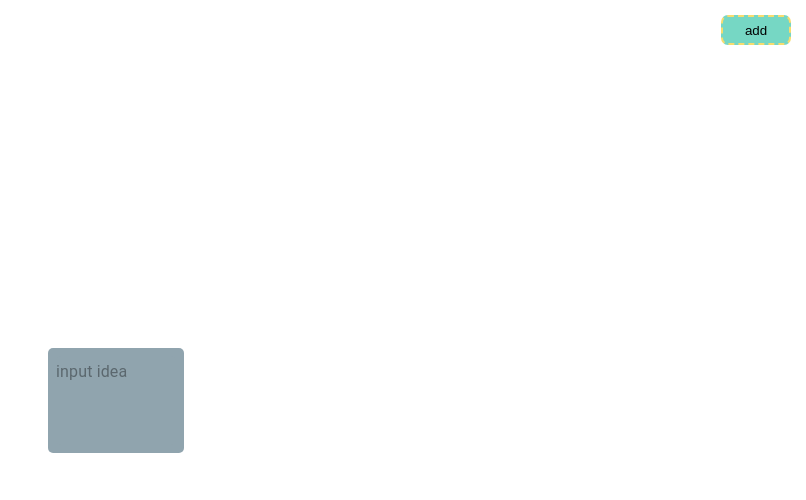
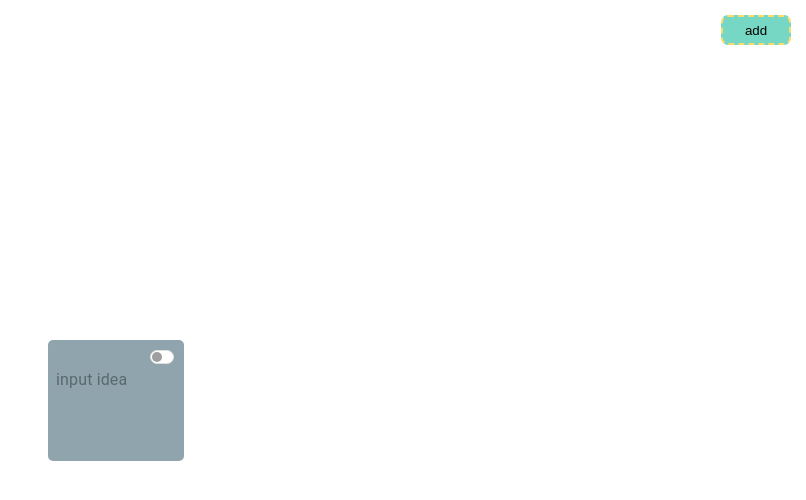
Before and after one commit to YusukeSato14/draggable-test, a React (Create React App) app in the folder app/: page / in a window 1280 px wide. Shown: the top 500 px of the page, without its empty margins (474-1280 px from the left). Built offline with nearby package versions, Linux system fonts and the light colour scheme.

Commit message:
add 色固定機能

```diff
--- a/app/src/components/CardList.tsx
+++ b/app/src/components/CardList.tsx
@@ -1,4 +1,5 @@
-import { InputBase } from '@material-ui/core';
+import { createStyles, InputBase, Switch, Theme, withStyles } from '@material-ui/core';
+import { ChangeEvent, useState } from 'react';
 import Draggable, { DraggableData, DraggableEvent } from 'react-draggable';
 
 type Props = {
@@ -40,11 +41,53 @@ export const colorList = [
   '#BA68C8',
   '#F06292',
   '#E57373',
-]
+];
+
+const AntSwitch = withStyles((theme: Theme) =>
+  createStyles({
+    root: {
+      width: 28,
+      height: 16,
+      padding: 2,
+      display: 'flex',
+      float: 'right',
+    },
+    switchBase: {
+      padding: 4,
+      color: theme.palette.grey[500],
+      '&$checked': {
+        transform: 'translateX(10px)',
+        color: theme.palette.common.white,
+        '& + $track': {
+          opacity: 1,
+          backgroundColor: '#80DEEA',
+          borderColor: '#E0E0E0',
+        },
+      },
+    },
+    thumb: {
+      width: 10,
+      height: 10,
+      boxShadow: 'none',
+    },
+    track: {
+      border: `1px solid #E0E0E0`,
+      borderRadius: 16 / 2,
+      opacity: 1,
+      backgroundColor: theme.palette.common.white,
+    },
+    checked: {},
+  }),
+)(Switch);
 
 const CardList = ({ cards, setCards }: Props) => {
+  const [fixedColor, setFixedColor] = useState(false);
+  const handleColor = (event: ChangeEvent<HTMLInputElement>) => {
+    setFixedColor(!fixedColor);
+  };
+
   const handleDrag = (id: number) => (e: DraggableEvent, ui: DraggableData) => {
-    const styles = transformColor(id, cards[id].deltaPosition.x, cards[id].deltaPosition.y);
+    const styles = fixedColor ? cards[id].style : transformColor(id, cards[id].deltaPosition.x, cards[id].deltaPosition.y);
 
     let { x, y } = cards[id].deltaPosition;
     setCards([
@@ -59,7 +102,7 @@ const CardList = ({ cards, setCards }: Props) => {
         value: cards[id].value,
       },
       ...cards.slice(id + 1)
-    ])
+    ]);
   };
 
   const transformColor = (id: number, x: number, y: number) => {
@@ -71,7 +114,7 @@ const CardList = ({ cards, setCards }: Props) => {
     return styles;
   };
 
-  const handleChange = (id: number) => (event: React.ChangeEvent<HTMLInputElement>) => {
+  const handleChange = (id: number) => (event: ChangeEvent<HTMLInputElement>) => {
     setCards([
       ...cards.slice(0, id),
       {
@@ -81,14 +124,19 @@ const CardList = ({ cards, setCards }: Props) => {
         value: event.target.value,
       },
       ...cards.slice(id + 1)
-    ])
-  }
+    ]);
+  };
 
   return (
     <div className="center">
       {cards.map(card => (
         <Draggable bounds="body" onDrag={handleDrag(card.id)} key={card.id}>
           <div key={card.id} className="paper" style={card.style}>
+            <AntSwitch
+              checked={fixedColor}
+              onChange={handleColor}
+              name="colorSwitch"
+            />
             <InputBase
               key={card.id}
               className="paper"
```
